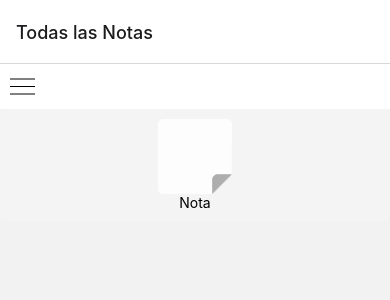
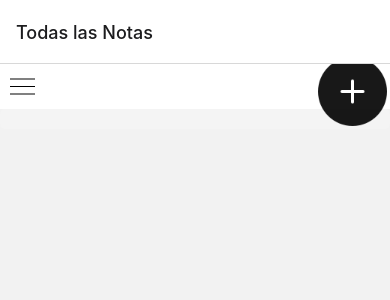
Before and after one commit to juliograterol/notes_front, a React Native app: screen / in a window 390 px wide. Shown: the top 300 px of the page. Built offline with nearby package versions, Linux system fonts and the light colour scheme.

Commit message:
testing add button for notes and folders

```diff
--- /dev/null
+++ b/components/Add.js
@@ -0,0 +1,26 @@
+import React from "react";
+import { Image, StyleSheet, TouchableOpacity } from "react-native";
+
+const AddButton = ({ onPress }) => {
+  const styles = StyleSheet.create({
+    button: {
+      position: "absolute",
+      right: 0,
+      bottom: 0,
+    },
+    imagen: {
+      opacity: 0.9,
+      width: 75,
+      height: 75,
+      resizeMode: "contain",
+    },
+  });
+
+  return (
+    <TouchableOpacity style={styles.button} onPress={onPress}>
+      <Image source={require("../assets/add.png")} style={styles.imagen} />
+    </TouchableOpacity>
+  );
+};
+
+export default AddButton;
--- a/screens/AllFolders.js
+++ b/screens/AllFolders.js
@@ -1,19 +1,47 @@
-import React from "react";
-import { View, Text, TextInput } from "react-native";
+import React, { useState } from "react";
+import { View, StyleSheet } from "react-native";
 import ButtonComponent from "../components/ButtonComponent";
 import Menu from "../components/Menu";
+import AddButton from "../components/Add";
 
 const AllFolders = ({ navigation }) => {
-  return (
-    <View>
-      <Menu />
+  const [Folders, setFolders] = useState([]); // Estado para mantener los elementos
+
+  // Función para agregar un elemento a la vista
+  const addFolder = () => {
+    const newFolder = (
       <ButtonComponent
         onPress={() => navigation.navigate("Carpeta1")}
         imageSource={require("../assets/Folder.png")}
-        buttonText="Carpeta 1"
+        buttonText="Carpeta"
       />
+    );
+    setFolders([...Folders, newFolder]);
+  };
+
+  return (
+    <View>
+      <Menu navigation={navigation} />
+      <View style={styles.container}>
+        {Folders.map((Folder, index) => (
+          <View key={index}>{Folder}</View>
+        ))}
+      </View>
+      <AddButton onPress={addFolder} />
     </View>
   );
 };
 
+const styles = StyleSheet.create({
+  container: {
+    flexDirection: "row",
+    flexWrap: "wrap",
+    padding: 10,
+    borderRadius: 5,
+    justifyContent: "space-evenly",
+    alignItems: "flex-start",
+    backgroundColor: "#ffffff25",
+  },
+});
+
 export default AllFolders;
--- a/screens/AllNotes.js
+++ b/screens/AllNotes.js
@@ -1,19 +1,47 @@
-import React from "react";
-import { View, Text, TextInput } from "react-native";
+import React, { useState } from "react";
+import { View, StyleSheet } from "react-native";
 import ButtonComponent from "../components/ButtonComponent";
 import Menu from "../components/Menu";
+import AddButton from "../components/Add";
 
 const AllNotes = ({ navigation }) => {
-  return (
-    <View>
-      <Menu />
+  const [notes, setNotes] = useState([]); // Estado para mantener los elementos
+
+  // Función para agregar un elemento a la vista
+  const addNote = () => {
+    const newNote = (
       <ButtonComponent
         onPress={() => navigation.navigate("Nota")}
         imageSource={require("../assets/Note.png")}
         buttonText="Nota"
       />
+    );
+    setNotes([...notes, newNote]);
+  };
+
+  return (
+    <View>
+      <Menu navigation={navigation} />
+      <View style={styles.container}>
+        {notes.map((note, index) => (
+          <View key={index}>{note}</View>
+        ))}
+      </View>
+      <AddButton onPress={addNote} />
     </View>
   );
 };
 
+const styles = StyleSheet.create({
+  container: {
+    flexDirection: "row",
+    flexWrap: "wrap",
+    padding: 10,
+    borderRadius: 5,
+    justifyContent: "space-evenly",
+    alignItems: "flex-start",
+    backgroundColor: "#ffffff25",
+  },
+});
+
 export default AllNotes;
--- a/screens/FolderView.js
+++ b/screens/FolderView.js
@@ -1,5 +1,5 @@
 import React from "react";
-import { View, Text, TextInput } from "react-native";
+import { View, Text, TextInput, StyleSheet } from "react-native";
 import ButtonComponent from "../components/ButtonComponent";
 
 const FolderView = ({ navigation }) => {
@@ -14,4 +14,20 @@ const FolderView = ({ navigation }) => {
   );
 };
 
+const styles = StyleSheet.create({
+  container: {
+    padding: 10,
+    borderRadius: 5,
+    justifyContent: "center",
+    alignItems: "center",
+    backgroundColor: "#ffffff25",
+  },
+  imagen: {
+    opacity: 0.9,
+    width: 75,
+    height: 75,
+    resizeMode: "contain",
+  },
+});
+
 export default FolderView;
```
Also changed, not shown: assets/add.png (added).
